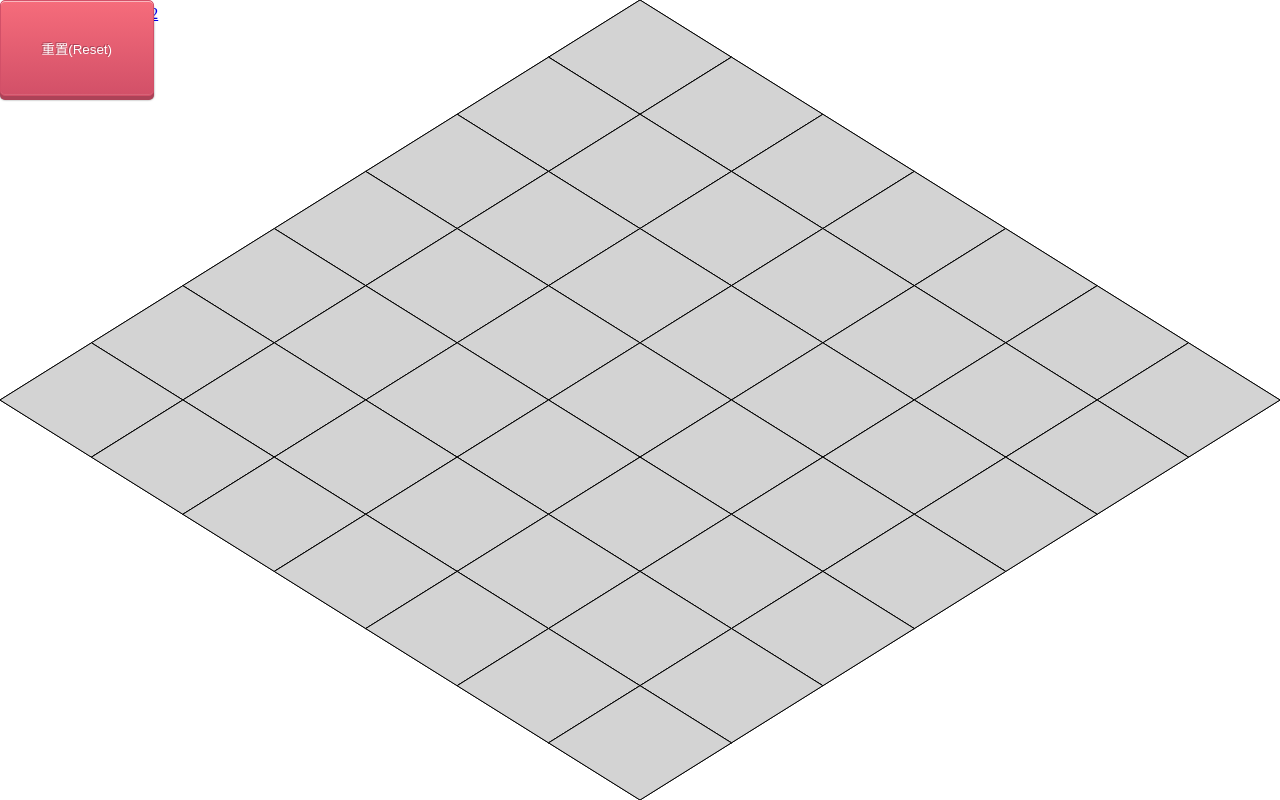
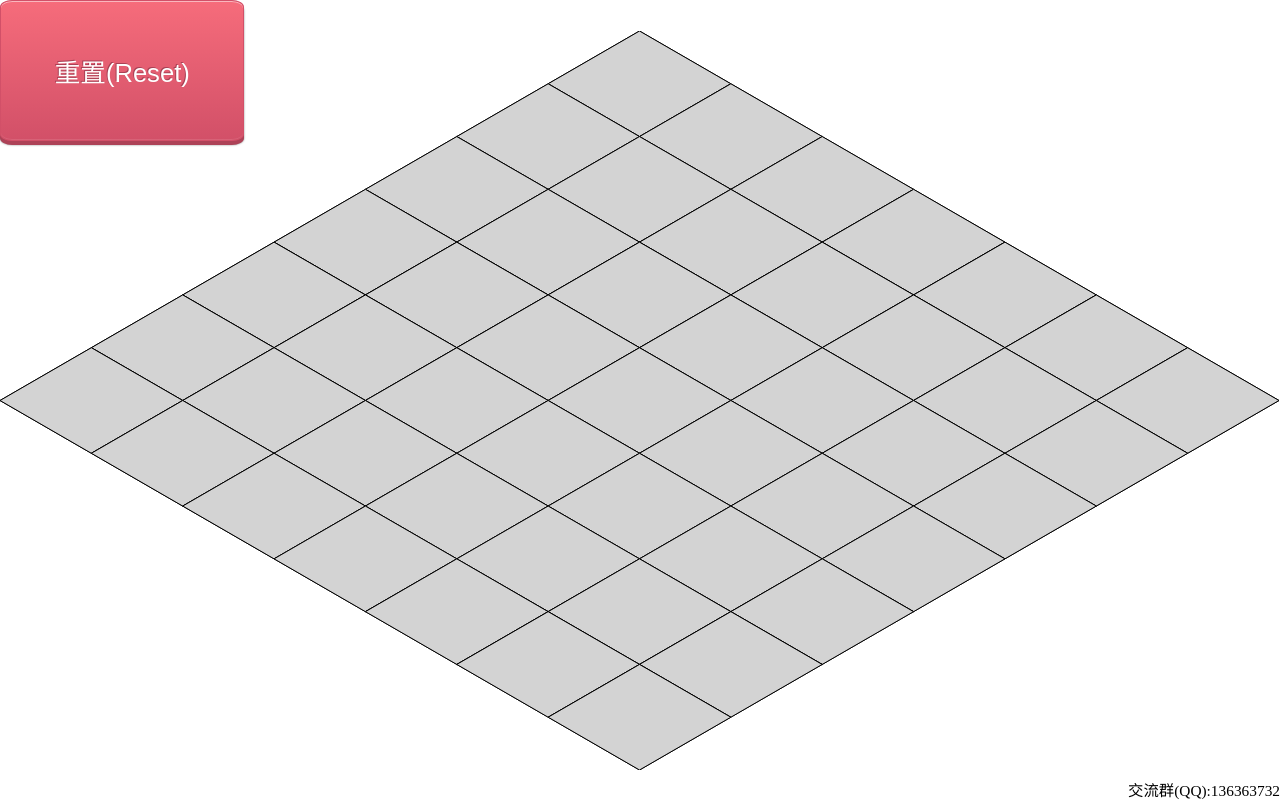
Before and after one commit to Electree/Nobita, a plain HTML site: page index.html in a window 1280 px wide. Drawn offline with Linux system fonts and the light colour scheme.

Commit message:
Create index.html

```diff
--- a/index.html
+++ b/index.html
@@ -15,6 +15,24 @@
 				display:flex;
 				flex-direction:column;
 				justify-content:flex-end;
+			}
+			a{
+				color:black;
+				font-style:normal;
+				text-decoration:none;
+				font-size:1.2vw;
+			}
+			a:link {
+				color:black;
+			}
+			a:visited {
+				color:black;
+			}
+			a:hover {
+				color:red;
+			}
+			a:active {
+				color:red;
 			}
 			canvas {
 				background: #fff;
@@ -34,6 +52,11 @@
 				height:100%;
 				z-index:1;
 			}
+			span{
+				position:absolute;
+				bottom:0;
+				right:0;
+			}
 			a{
 				display:flex;
 				display:-webkit-flex;
@@ -43,8 +66,6 @@
 				position:absolute;
 				top:0%;
 				left:0%;
-				min-width:12%;
-				min-height:12%;
 				z-index:1;
 				color:white;
 				text-shadow:-1px -1px 0 #A84155;
@@ -55,9 +76,9 @@
 				background-image:-ms-linear-gradient(top, #F66C7B, #D25068);
 				background-image:-o-linear-gradient(top, #F66C7B, #D25068);
 				background-image:linear-gradient(to bottom, #F66C7B, #D25068);
-				-webkit-border-radius:5px;
-				-moz-border-radius:5px;
-				border-radius:5px;
+				-webkit-border-radius:5%;
+				-moz-border-radius:5%;
+				border-radius:5%;
 				-webkit-box-shadow:0 1px 0 rgba(255, 255, 255, .5) inset, 0 -1px 0 rgba(255, 255, 255, .1) inset, 0 4px 0 #AD4257, 0 4px 2px rgba(0, 0, 0, .5);
 				-moz-box-shadow:0 1px 0 rgba(255, 255, 255, .5) inset, 0 -1px 0 rgba(255, 255, 255, .1) inset, 0 4px 0 #AD4257, 0 4px 2px rgba(0, 0, 0, .5);
 				box-shadow:0 1px 0 rgba(255, 255, 255, .5) inset, 0 -1px 0 rgba(255, 255, 255, .1) inset, 0 4px 0 #AD4257, 0 4px 2px rgba(0, 0, 0, .5);
@@ -181,39 +202,52 @@
 			function ini(){
 				// 创建Canvas实例，添加7x7菱形矩阵
 				var cv = document.getElementById('canvas');
-				var canvas = new Canvas(cv);
-				var winWidth = window.innerWidth;//窗体大小
-				var winHeight = window.innerHeight;//窗体大小
-				var rw;
-				var rh;
-				var kx;
-				var ky;
-				var ki;
-				var kj;
-				if(winWidth*2<winHeight){
+				var winWidth = window.innerWidth;//浏览器窗体大小
+				var winHeight = window.innerHeight;//浏览器窗体大小
+				var rw;//每格宽
+				var rh;//每格高
+				var kx;//半格宽
+				var ky;//半格高
+				var winLeft;//左边空隙
+				var winTop;//右边空隙
+				var btnW;//按钮宽
+				var btnH;//按钮高
+				fontS="2.0vw";
+				if(winHeight*1732<=winWidth*1000){
+					//横屏，高占满，两边可能有空隙
+					cv.height = winHeight;
+					cv.width  = cv.height*1.732;
+					winLeft = (winWidth-cv.width)*0.5;
+					winTop = 0;
+					cv.setAttribute("style", "left:"+winLeft+"px;");//理论上的自然空隙
+					btnH = "19.1%";
+					btnW = cv.height*33.0812/winWidth+"%";
+				}else{
+					//宽用满，反算高，看高是否满足
 					cv.width  = winWidth;
-					cv.height = winWidth*0.5;
-					cv.setAttribute("style", "top:10%");
-				}else if(winWidth<winHeight){
-					cv.width  = winWidth;
-					cv.height = winWidth*0.5;
-					cv.setAttribute("style", "top:10%");
-					document.getElementById("rf").setAttribute("style", "min-width:24%");
-				}else{
-					cv.width  = winWidth;
-					cv.height = winHeight;
+					cv.height = cv.width/1.732;
+					cv.width  = cv.height*1.732;//试图消除浮点数除法误差
+					btnH = winWidth*11.0277/winHeight+"%";
+					btnW = "19.1%";
+					if(cv.height<=winHeight){//高可接受，上下有空隙
+						winTop = (winHeight-cv.height)*0.5;
+						winLeft = 0;
+						cv.setAttribute("style", "top:"+winTop+"px;");//理论上的自然空隙
+					}else{//高不可接受，高用满，反算宽  感觉不可能存在此类情况
+						alert("!?");
+					}
 				}
-				//cv.width  = winWidth;
-
-				//cv.height = winHeight;
-
-				var x0,y0;
-				x0 = cv.width/2;
-				y0 = cv.height/2;
+				document.getElementById("rf").setAttribute("style", "Height:"+btnH+";Width:"+btnW+";font-size:"+fontS+";");
+				var x0,y0;//canvas中心
+				x0 = cv.width/2;//试图找到全局中心
+				y0 = cv.height/2;//试图找到全局中心
 				rw = cv.width/7;
 				rh = cv.height/7;
 				kx = cv.width/14;
 				ky = cv.height/14;
+				//清空容器
+				var canvas = window.thatCanvas;
+				canvas.blockList=[];
 				for(var i=-3;i<4;i++){
 					for(var j=-3;j<4;j++){
 						canvas.createBlock({
@@ -228,6 +262,8 @@
 			}
 
 			addEventListener("load",function(){
+				let cv = document.getElementById('canvas');
+				window.thatCanvas = new Canvas(cv);//canvas.blockList 是菱形容器,canvas 接受click事件
 				ini();
 			});
 		</script>
@@ -236,7 +272,7 @@
 		<div class="float">
 			<input id="rf" type="button" onclick="javascript:ini();" value="重置(Reset)">
 			<span>
-				<a href="https://jq.qq.com/?_wv=1027&k=tzcj0aYC">交流群(QQ):136363732</a>
+				<a href="https://jq.qq.com/?_wv=1027&k=tzcj0aYC" target=_blank>交流群(QQ):136363732</a>
 			</span>
 		</div>
 		<div>
```
